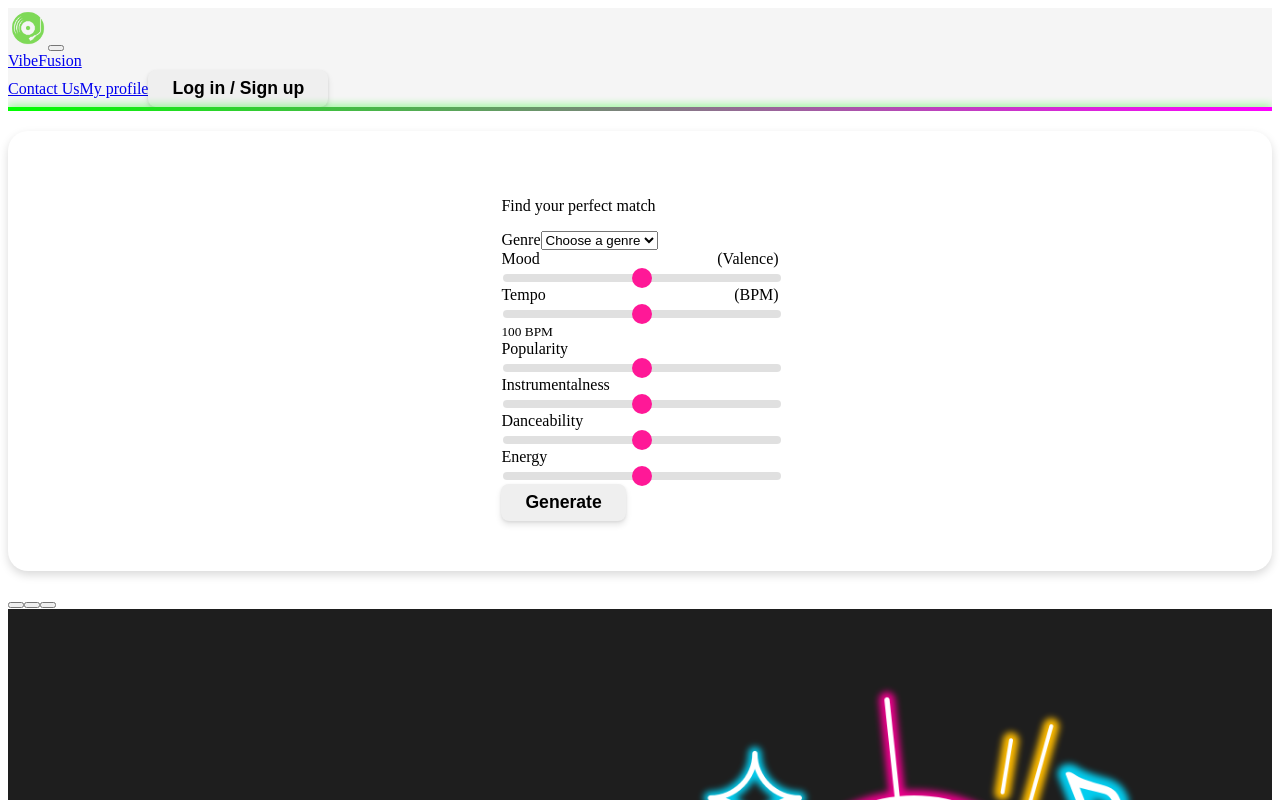
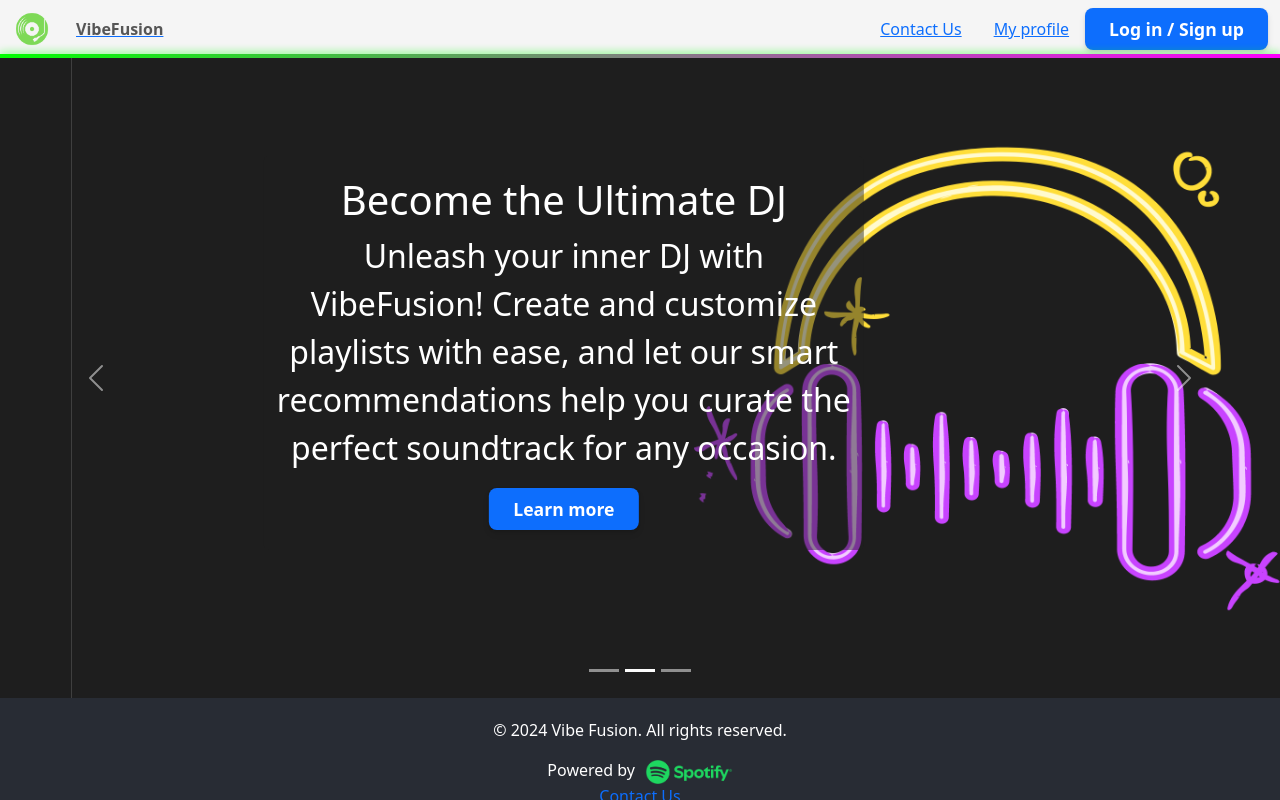
Before and after one commit to morgharrisx/fullstack-3, a React (Create React App) app in the folder frontend/: page / in a window 1280 px wide. Shown: the top 800 px of the page. Built offline with nearby package versions, Linux system fonts and the light colour scheme; the HTML template or start-up script is replaced by a standard one.

Commit message:
routes rendered with react-router-dom
Routes defined: /, /profile, /stats, /detailed-stats, /dj-hub ,/contact

```diff
--- a/frontend/package.json
+++ b/frontend/package.json
@@ -13,6 +13,7 @@
     "react-bootstrap": "^2.10.4",
     "react-dom": "^18.3.1",
     "react-hook-form": "^7.52.2",
+    "react-router-dom": "^6.26.0",
     "react-scripts": "5.0.1",
     "recharts": "^2.12.7",
     "web-vitals": "^2.1.4"
--- a/frontend/src/App.js
+++ b/frontend/src/App.js
@@ -6,16 +6,23 @@ import ControlledCarousel from './Carousel/ControlledCarousel';
 import BentoGrid from './BentoGrid/BentoGrid';
 import Dashboard from './Dashboard/Dashboard';
 import React from 'react';
+import Profile from './Profile/Profile';
+import ContactForm from './ContactForm/ContactForm'
+import { BrowserRouter as Router, Route, Routes } from 'react-router-dom';
 
 function App() {
   return (
     <div className="App">
-      <NavScrollExample />
-      <PlaylistGenerator />
-      <ControlledCarousel />
-      <BentoGrid />
-      <Dashboard />
-      <Footer />
+      <Router>
+      <Routes>
+       <Route path="/" element={<>  <NavScrollExample/><ControlledCarousel/><Footer/>  </>} />
+        <Route path="/profile" element={<>  <NavScrollExample/><Profile/><Footer/>  </>} />
+        <Route path="/stats" element={<>   <NavScrollExample/><Dashboard/><Footer/> </>} />
+        <Route path="/detailed-stats" element={<>  <NavScrollExample/><BentoGrid/><Footer/>  </>} />
+        <Route path="/dj-hub" element={<>  <NavScrollExample/><PlaylistGenerator/><Footer/>  </>} />
+        <Route path="/contact" element={<>  <NavScrollExample/><ContactForm/><Footer/>  </>} />
+      </Routes>
+    </Router>
     </div>
   );
 }
--- a/frontend/src/Navbar/navbar.jsx
+++ b/frontend/src/Navbar/navbar.jsx
@@ -2,6 +2,7 @@ import {Button, Container, Navbar, Nav } from 'react-bootstrap';
 import './navbar.css';
 import ReusableButton from '../ReusableButton/ReusableButton';
 import GreenLogo from './logo/green-logo.png';
+import { Link } from 'react-router-dom';
 
 function handleOnClick() {
   console.log('Button clicked');
@@ -12,6 +13,7 @@ function NavScrollExample() {
   return (
     <Navbar expand="lg" className="custom-bg">
       <Container fluid>
+      <Link to="/">
       <Navbar.Brand href="#home" className="our-logo">
                         <img
                             src={GreenLogo}
@@ -21,6 +23,7 @@ function NavScrollExample() {
                             alt="Logo"
                         />
         </Navbar.Brand>
+        </Link>
         <Navbar.Toggle aria-controls="navbarScroll" />
         <Navbar.Collapse id="navbarScroll">
           <Nav
@@ -28,10 +31,10 @@ function NavScrollExample() {
             style={{ maxHeight: '100px' }}
             navbarScroll
           >
-            <Nav.Link href="#action1" className='fw-bold'>VibeFusion</Nav.Link>
+             <Link to="/"><Nav.Link href='/' className='fw-bold'>VibeFusion</Nav.Link></Link>
           </Nav>
-            <Nav.Link className='ml-auto mx-3' href="#contact">Contact Us</Nav.Link>
-            <Nav.Link className='ml-auto mx-3' href="#profile">My profile</Nav.Link>
+          <Link to="/contact"><Nav.Link className='ml-auto mx-3' href="/contact">Contact Us</Nav.Link></Link>
+            <Link to="/profile"><Nav.Link className='ml-auto mx-3' href="/profile">My profile</Nav.Link></Link>
             {/* <Button variant="success">Log in / Sign up</Button> */}
             <ReusableButton size= 'sm' text='Log in / Sign up' onClick={handleOnClick} color= 'success' />
         </Navbar.Collapse>
```
Also changed, not shown: 1 other file (tests, documents, lock files or other folders).
